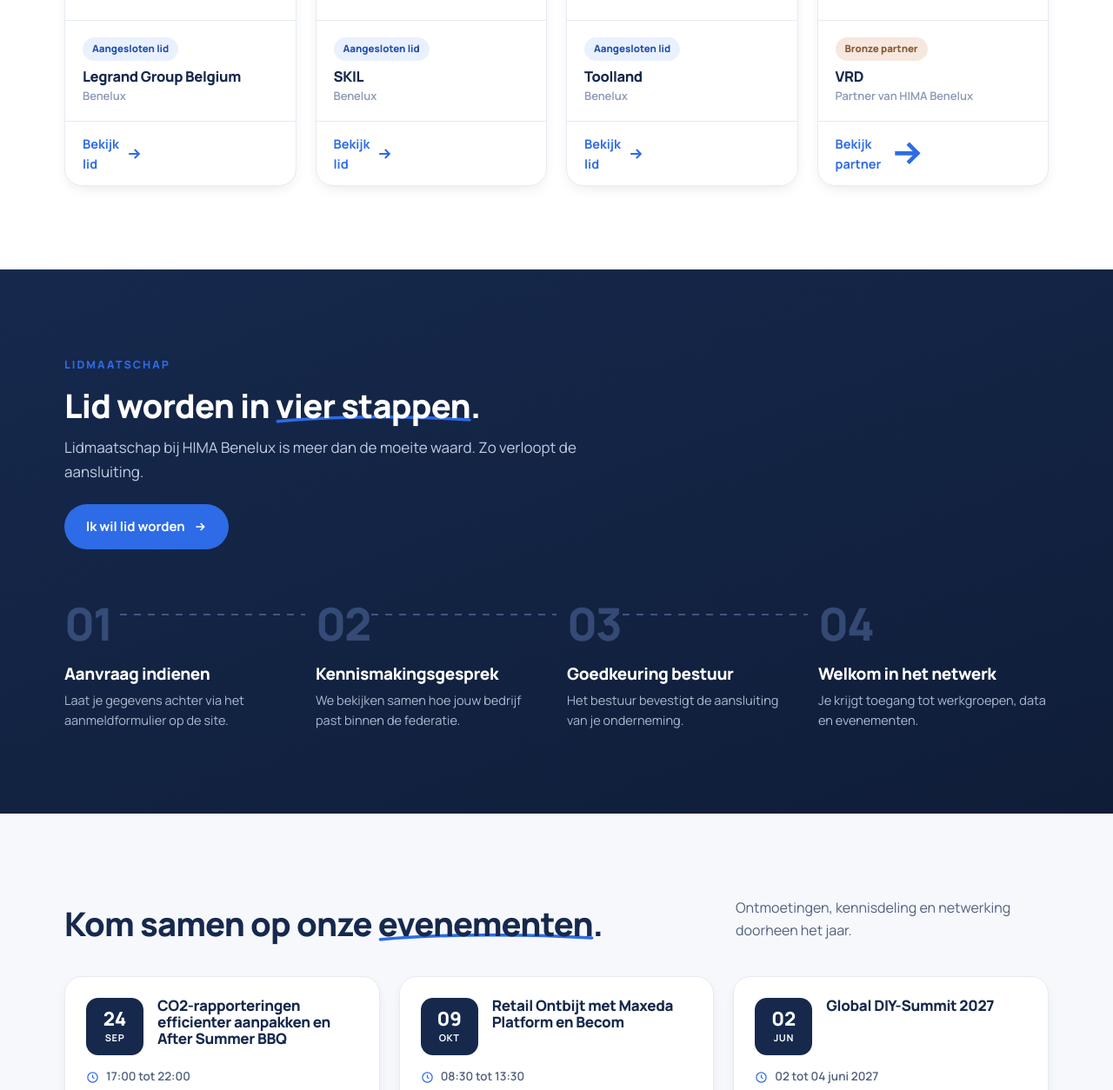
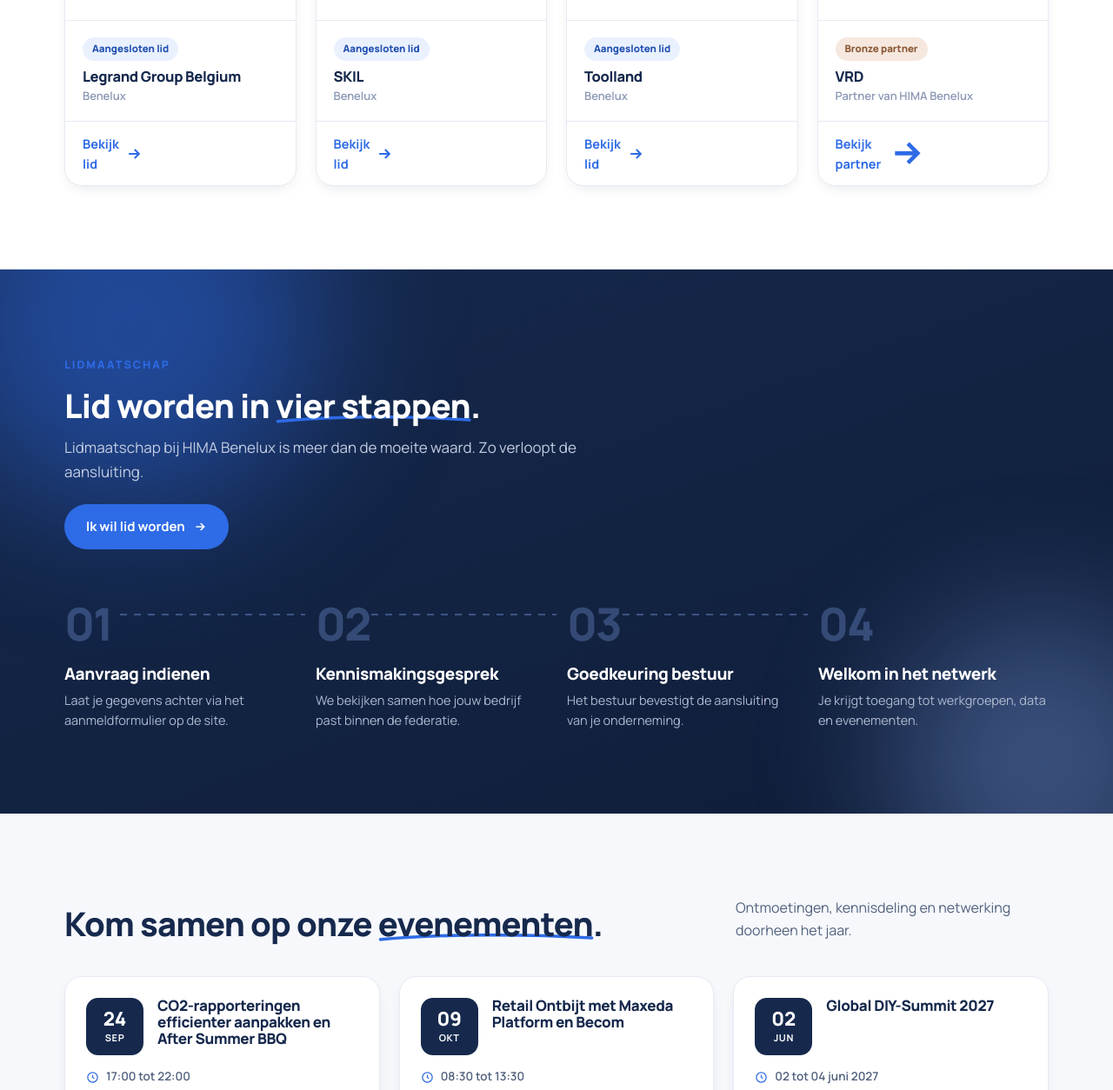
Before and after one commit to moko431/hima-benelux-redesign, a plain HTML site: page index.html in a window 1280 px wide. Shown: the part 4937-6191 px from the top of the page at 87% size. Drawn offline with Linux system fonts and the light colour scheme.

Commit message:
Publish redesign

```diff
--- a/index.html
+++ b/index.html
@@ -528,6 +528,8 @@ h1,h2,h3,h4{color:var(--ink);line-height:1.1;letter-spacing:-.02em;font-weight:8
 
 <!-- LID WORDEN IN 4 STAPPEN (dark) -->
 <section class="section dark" id="lidworden">
+  <div class="glow" style="width:380px;height:380px;background:#2E6BE6;top:-100px;left:-70px"></div>
+  <div class="glow" style="width:320px;height:320px;background:#8FB3FF;bottom:-120px;right:-60px;animation-duration:17s;opacity:.35"></div>
   <div class="wrap">
     <div class="proc-head">
       <span class="eyebrow">Lidmaatschap</span>
```
